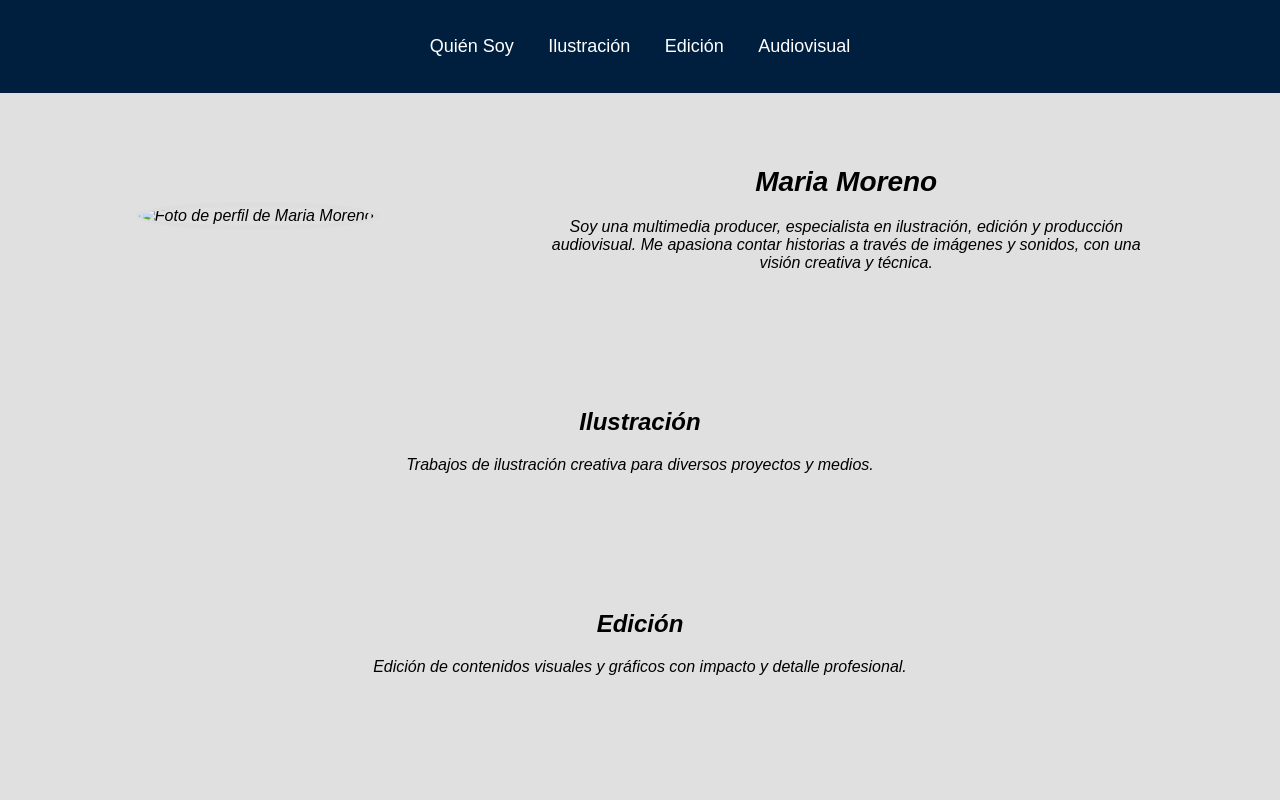
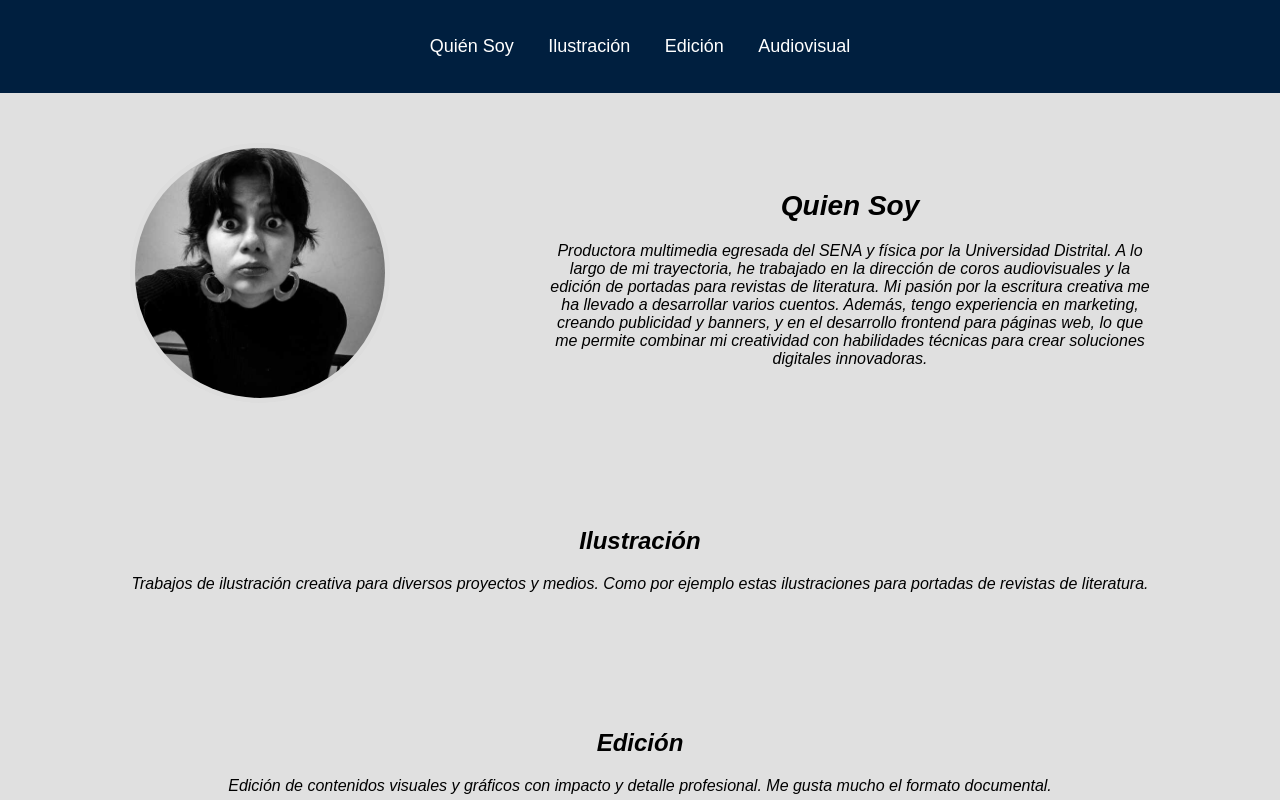
Before and after one commit to Almarm-r/Portafolio_Creativo, a plain HTML site: page index.html in a window 1280 px wide. Shown: the top 800 px of the page. Drawn offline with Linux system fonts and the light colour scheme.

Commit message:
Update index.html

```diff
--- a/index.html
+++ b/index.html
@@ -21,23 +21,28 @@
     <section id="quien-soy" class="light-gray-section">
         <div class="profile-container">
             <div class="profile-photo">
-                <img src="Mi_foto.jpeg" alt="Foto de perfil de Maria Moreno">
+                <img src="images/Mi_foto.jpeg" alt="Foto de perfil de Maria Moreno">
             </div>
             <div class="profile-description">
-                <h2>Maria Moreno</h2>
-                <p>Soy una multimedia producer, especialista en ilustración, edición y producción audiovisual. Me apasiona contar historias a través de imágenes y sonidos, con una visión creativa y técnica.</p>
+                <h2>Quien Soy</h2>
+                <p> Productora multimedia egresada del SENA y física por la Universidad Distrital.
+            A lo largo de mi trayectoria, he trabajado en la dirección de coros audiovisuales y
+            la edición de portadas para revistas de literatura. Mi pasión por la escritura creativa
+            me ha llevado a desarrollar varios cuentos. Además, tengo experiencia en marketing,
+            creando publicidad y banners, y en el desarrollo frontend para páginas web, lo que me
+            permite combinar mi creatividad con habilidades técnicas para crear soluciones digitales innovadoras.  </p>
             </div>
         </div>
     </section>
 
     <section id="ilustracion" class="light-gray-section">
         <h2>Ilustración</h2>
-        <p>Trabajos de ilustración creativa para diversos proyectos y medios.</p>
+        <p>Trabajos de ilustración creativa para diversos proyectos y medios. Como por ejemplo estas ilustraciones para portadas de revistas de literatura. </p>
     </section>
 
     <section id="edicion" class="light-gray-section">
         <h2>Edición</h2>
-        <p>Edición de contenidos visuales y gráficos con impacto y detalle profesional.</p>
+        <p>Edición de contenidos visuales y gráficos con impacto y detalle profesional. Me gusta mucho el formato documental.</p>
     </section>
 
     <section id="audiovisual" class="light-gray-section">
@@ -48,9 +53,9 @@
     <footer>
         <p>Encuéntrame en redes sociales:</p>
         <ul>
-            <li><a href="https://www.instagram.com/tuperfil" target="_blank">Instagram</a></li>
-            <li><a href="https://www.facebook.com/tuperfil" target="_blank">Facebook</a></li>
-            <li><a href="https://www.linkedin.com/in/tuperfil" target="_blank">LinkedIn</a></li>
+            <li><a href="https://www.instagram.com/mamoreno113/profilecard/?igsh=MW1wZnpxYWcxODJvag==">Instagram</a></li>
+            <li><a href="https://www.facebook.com/mariaalejandra.morenoramirez.71/?locale=es_ES" target="_blank">Facebook</a></li>
+            <li><a href="https://co.linkedin.com/in/maria-alejandra-moreno-ramirez-9701b42a7" target="_blank">LinkedIn</a></li>
         </ul>
     </footer>
 </body>
```
